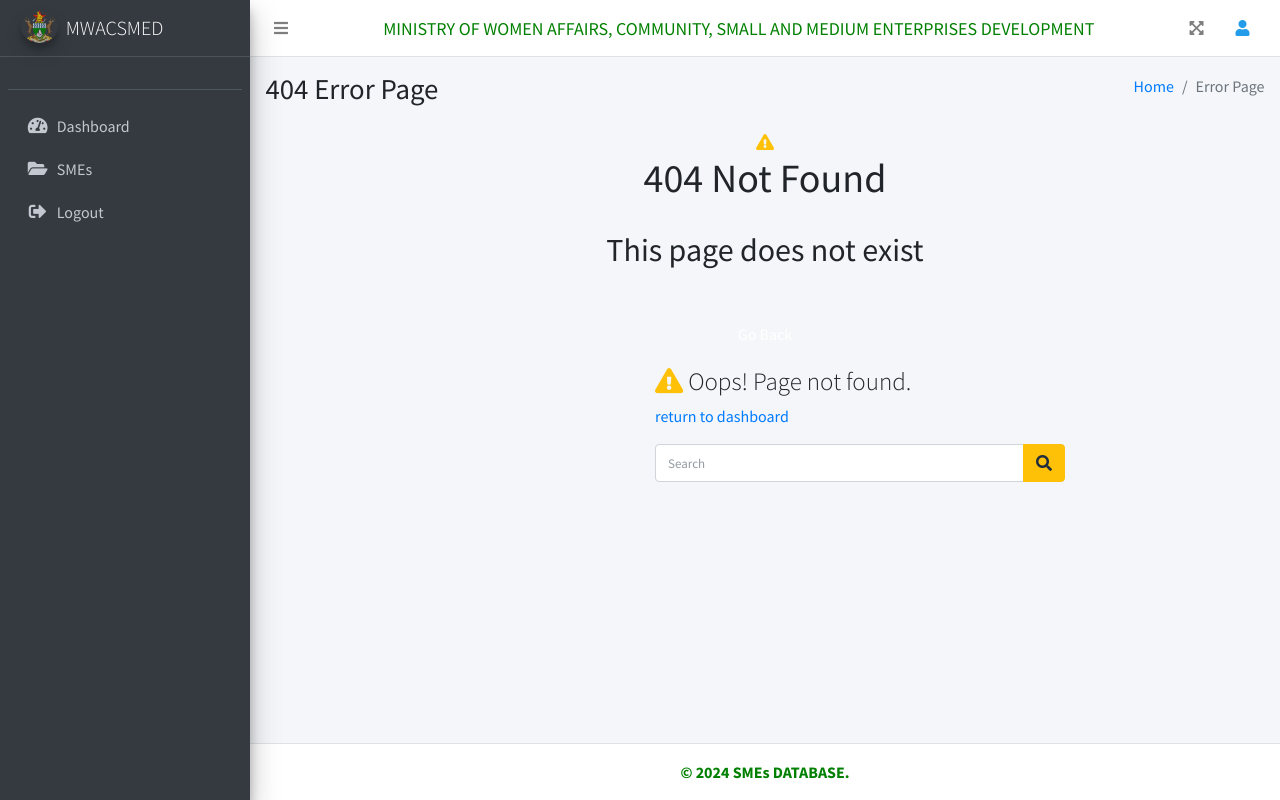
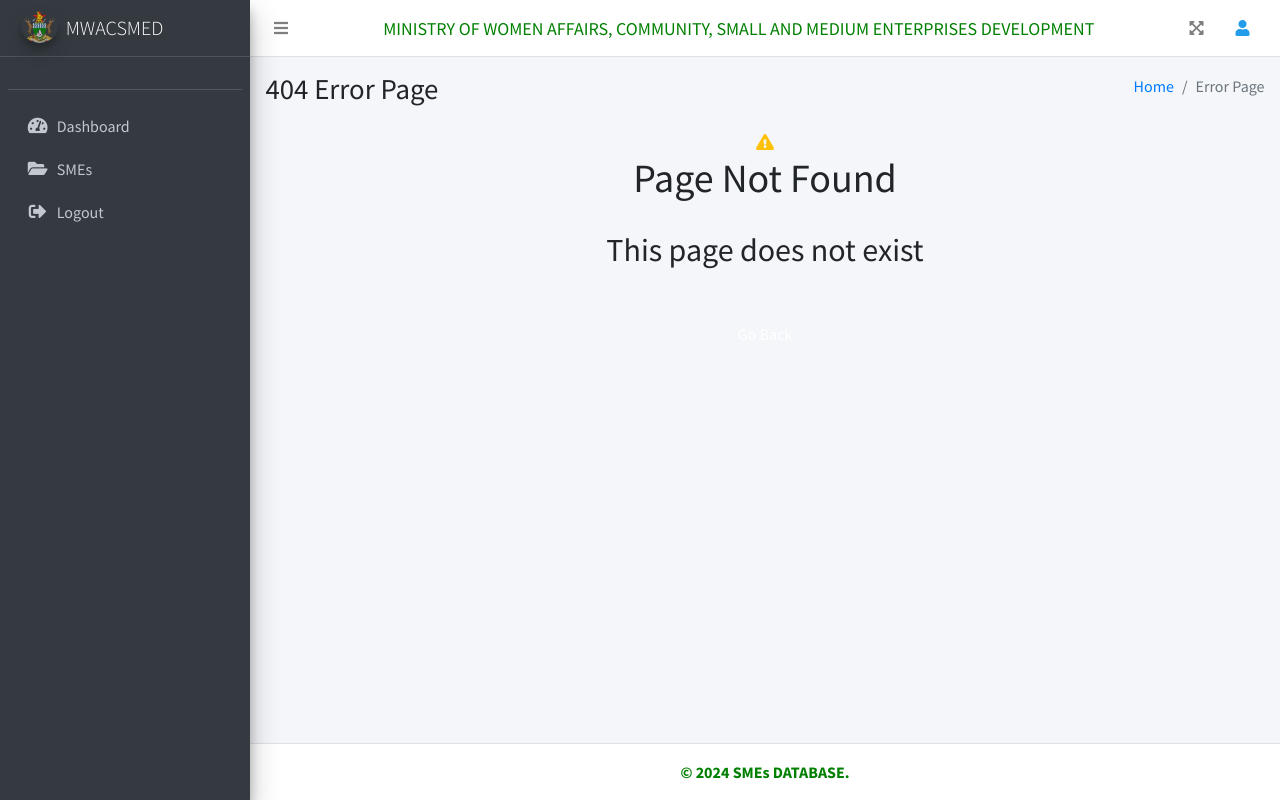
Before and after one commit to Jataz/SMEs, a Django app: template templates/error.html in a window 1280 px wide. Run offline with Django 5.2, Linux system fonts and the light colour scheme; the template is opened without the code that fills it, so the values that code supplies are empty; parts of the project's set-up code (start-up, migrations or seed data) failed here and were passed over; some libraries are stand-ins or nearby versions.

Commit message:
Updating Add html

```diff
--- a/templates/error.html
+++ b/templates/error.html
@@ -23,44 +23,15 @@
     </div><!-- /.container-fluid -->
   </section>
 
-  <section class="text-center flex flex-col justify-center items-center h-96">
-    <i class="fas fa-exclamation-triangle text-warning"></i>
-    <h1 class="text-6xl font-bold mb-4">404 Not Found</h1>
-    <p class="text-xl mb-5">This page does not exist</p>
-    <a to="/" class="text-white bg-indigo-700 hover:bg-indigo-900 rounded-md px-3 py-2 mt-4">
-        Go Back
-    </a>
-</section>
-
   <!-- Main content -->
-  <section class="content">
-    <div class="error-page">
-      <h2 class="headline text-warning">{{ status }}</h2>
-
-      <div class="error-content">
-        <h3><i class="fas fa-exclamation-triangle text-warning"></i> Oops! Page not found.</h3>
-
-        <p>
-            {{ message }}
-            <a href="/">return to dashboard</a>
-        </p>
-
-        <form class="search-form">
-          <div class="input-group">
-            <input type="text" name="search" class="form-control" placeholder="Search">
-
-            <div class="input-group-append">
-              <button type="submit" name="submit" class="btn btn-warning"><i class="fas fa-search"></i>
-              </button>
-            </div>
-          </div>
-          <!-- /.input-group -->
-        </form>
-      </div>
-      <!-- /.error-content -->
-    </div>
-    <!-- /.error-page -->
-  </section>
+    <section class="content text-center flex flex-col justify-center items-center h-96">
+        <i class="fas fa-exclamation-triangle text-warning"></i>
+        <h1 class="text-6xl font-bold mb-4">Page Not Found</h1>
+        <p class="text-xl mb-5">This page does not exist</p>
+        <a to="/" class="text-white bg-indigo-700 hover:bg-indigo-900 rounded-md px-3 py-2 mt-4">
+            Go Back
+        </a>
+    </section>
   <!-- /.content -->
 </div>
 {% endblock content %}
```
